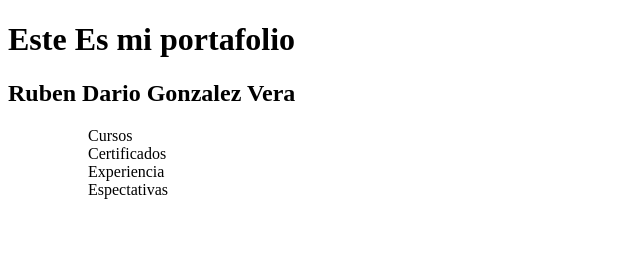
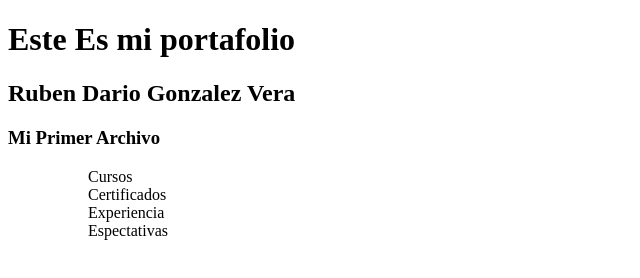
Before and after one commit to Rubendgvera/Pprueva, a plain HTML site: page index.html in a window 1280 px wide. Shown: the whole page, without its empty margins (0-640 px from the left). Drawn offline with Linux system fonts and the light colour scheme.

Commit message:
Update index.html

```diff
--- a/index.html
+++ b/index.html
@@ -9,6 +9,7 @@
  <body>
      <h1 >Este Es mi portafolio</h1>
      <h2>Ruben Dario Gonzalez Vera</h2>
+     <h3>Mi Primer Archivo</h3>
      <p></p>
      <ol>
         <ul>Cursos</ul>
```
